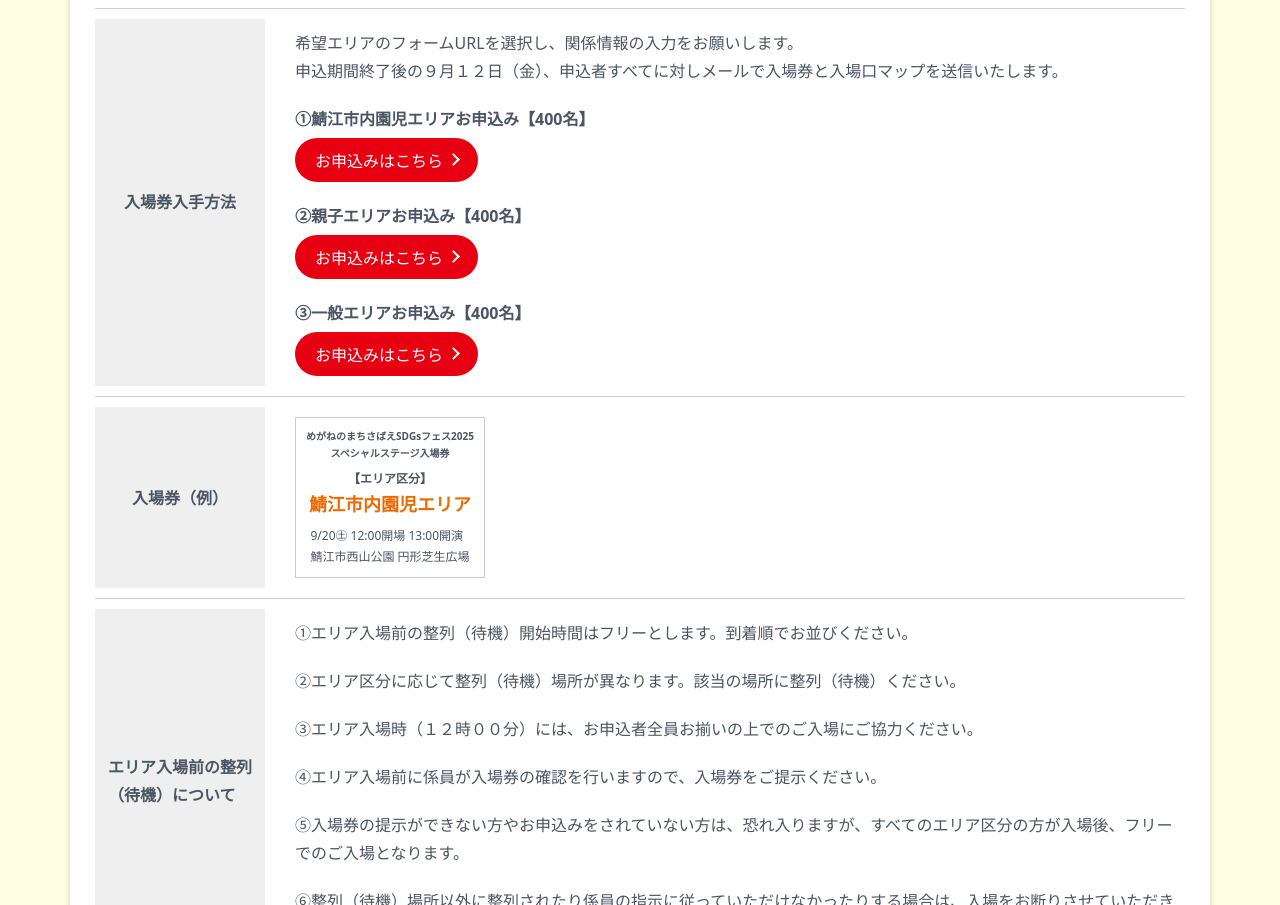
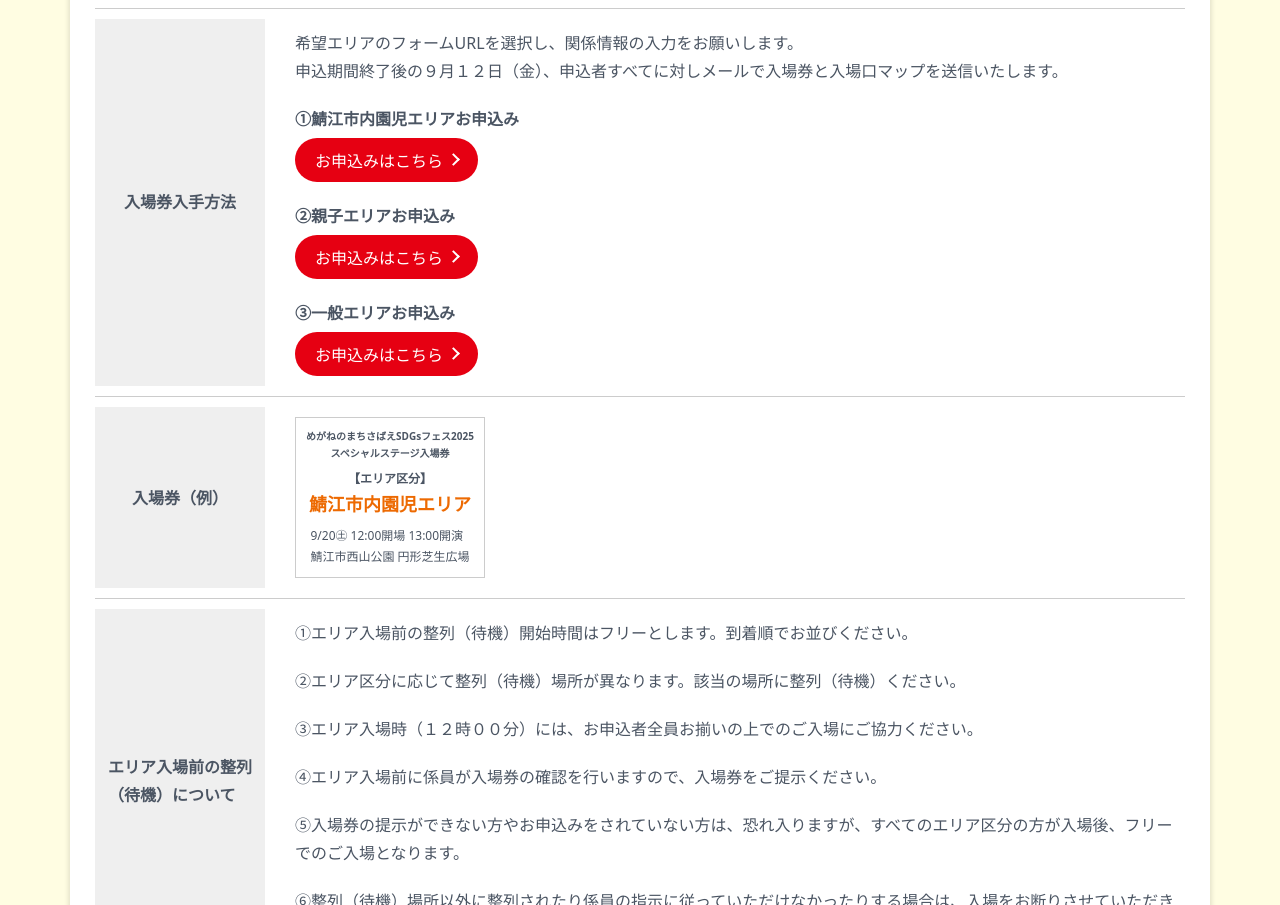
Before and after one commit to Ktjm-555/sabae-event-lp, a React (Vite) app in the folder sabae-event-lp/: page /ticket in a window 1280 px wide. Shown: the part 1338-2243 px from the top of the page. Built offline with nearby package versions, Linux system fonts and the light colour scheme; a web font is replaced by a local one.

Commit message:
修正反映　コロコロ

```diff
--- a/sabae-event-lp/package.json
+++ b/sabae-event-lp/package.json
@@ -1,7 +1,7 @@
 {
 	"name": "sabae-event-lp",
 	"private": true,
-	"version": "3.1.0",
+	"version": "3.1.1",
 	"type": "module",
 	"scripts": {
 		"dev": "vite",
--- a/sabae-event-lp/src/components/contents/Contents4.tsx
+++ b/sabae-event-lp/src/components/contents/Contents4.tsx
@@ -137,7 +137,7 @@ export const Contents4 = ({ title, balloonList, annotation }: Props) => {
 					</DIV_Container>
 
 					<DIV_CardFooter>
-						<Button onClick={goToKoroKoroPage}>公式サイト</Button>
+						<Button onClick={goToKoroKoroPage}>詳しくはこちら</Button>
 						<img
 							src={`${import.meta.env.BASE_URL}logo/comic_logo.svg`}
 							alt="コロコロコミックのロゴ"
@@ -224,6 +224,7 @@ const P_Subtitle = styled.div`
 
 const DIV_Container = styled.div`
 	display: flex;
+	align-items: flex-start;
 	gap: 10px;
 	margin-bottom: 10px;
 	@media (max-width: 1200px) {
--- a/sabae-event-lp/src/components/pages/ticket/TicketPage.tsx
+++ b/sabae-event-lp/src/components/pages/ticket/TicketPage.tsx
@@ -140,7 +140,7 @@ export const TicketPage = () => {
 									{/* spaced-topはリストの上に文章がある時にマージンをつけるため */}
 									<UL_TableList className="spaced-top bold">
 										<li>
-											①鯖江市内園児エリアお申込み【400名】
+											①鯖江市内園児エリアお申込み
 											<DIV_ButtonWrapper>
 												<Button onClick={() => goToTicketFormPage("enji")}>
 													お申込みはこちら
@@ -148,7 +148,7 @@ export const TicketPage = () => {
 											</DIV_ButtonWrapper>
 										</li>
 										<li>
-											②親子エリアお申込み【400名】
+											②親子エリアお申込み
 											<DIV_ButtonWrapper>
 												<Button onClick={() => goToTicketFormPage("oyako")}>
 													お申込みはこちら
@@ -156,7 +156,7 @@ export const TicketPage = () => {
 											</DIV_ButtonWrapper>
 										</li>
 										<li>
-											③一般エリアお申込み【400名】
+											③一般エリアお申込み
 											<DIV_ButtonWrapper>
 												<Button onClick={() => goToTicketFormPage("ippan")}>
 													お申込みはこちら
```
